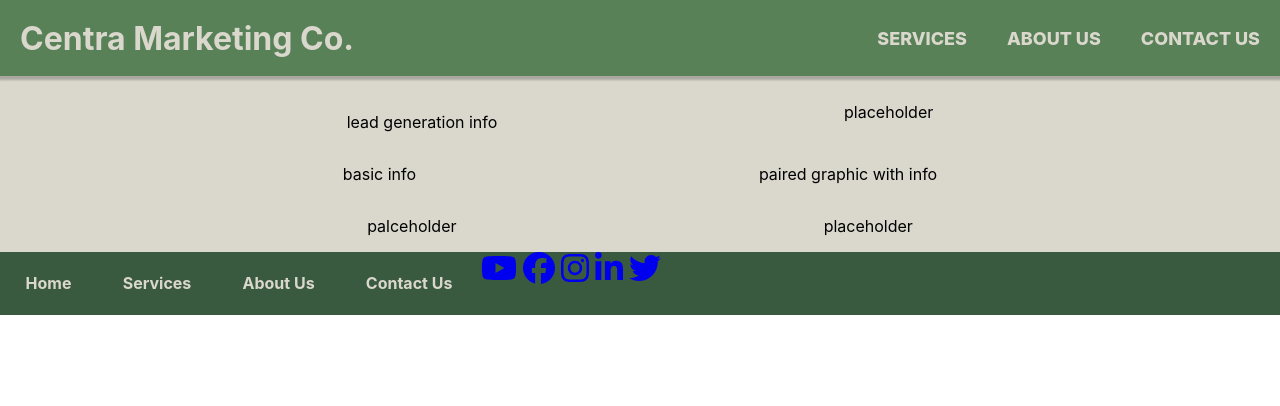
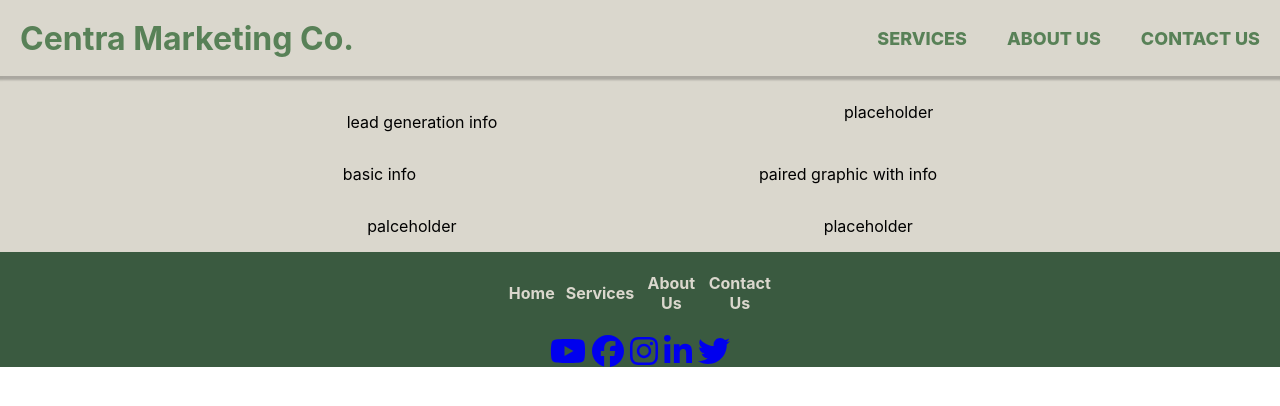
Before and after one commit to kylelacanna/centra-ui-1, a React (Create React App) app in the folder ui/: page /services in a window 1280 px wide. Shown: the top 406 px of the page. Built offline with nearby package versions, Linux system fonts and the light colour scheme.

Commit message:
changed style

```diff
--- a/ui/src/components/Footer.js
+++ b/ui/src/components/Footer.js
@@ -32,7 +32,7 @@ export function Footer(props) {
                         <h4>Contact Us</h4>
                     </div>
                 </Link>
-
+            </div>
             <div class="social-container">
                 <a href="https://www.youtube.com" className="youtube social">
                     <FontAwesomeIcon icon={faYoutube} size="2x" />
@@ -51,7 +51,5 @@ export function Footer(props) {
                 </a>
             </div>
         </div>
-
-        </div>
     );
 }
--- a/ui/src/styles/Footer.css
+++ b/ui/src/styles/Footer.css
@@ -1,25 +1,29 @@
+.footer-div {
+    display: flex;
+    background-color: #3A5A40;
+    text-align: center;
+    align-items: center;
+    flex-direction: column;
+    justify-content: space-evenly;
+}
+
 .footer-link {
     text-decoration: none;
     color: #DAD7CD;
-    display: flex;
-    align-items: center;
-    position: relative;
     max-width: 200px;
     padding-left: 2%;
     padding-right: 2%;
 }
 
-.footer-div {
-    background-color: #3A5A40;
-    text-align: center;
+.footer-page-links {
+    display: flex;
+    align-items: center;
     flex-direction: row;
 }
 
-.footer-page-links {
-    display: flex;
+.social-container {
+    align-items: center;
 }
-
-.social-container {}
 
 .social-container a {
     padding: 3px;
--- a/ui/src/styles/NavBar.css
+++ b/ui/src/styles/NavBar.css
@@ -5,7 +5,7 @@
     align-items: center;
     position: relative;
     padding: 0.5rem 0rem;
-    background-color: #588157;
+    background-color: #DAD7CD;
     color: black;
     box-shadow: 0 2px 2px 2px rgba(9, 9, 9, 0.23);
     justify-content: space-between;
@@ -53,7 +53,7 @@
 }
 
 .left-bar-link {
-    color: #DAD7CD;
+    color: #588157;
     padding: 0px 20px;
     text-align: center;
     text-decoration: none;
@@ -65,7 +65,7 @@
 }
 
 .right-bar-link {
-    color: #DAD7CD;
+    color: #588157;
     padding: 0px 20px;
     text-decoration: none;
     position: relative;
@@ -85,7 +85,7 @@
 
 .right-bar-link:focus,
 .right-bar-link:hover {
-    color: #fff;
+    color: #588157;
 }
 
 .right-bar-link:focus:after,
@@ -102,7 +102,7 @@
     position: absolute;
     width: 0%;
     height: 2px;
-    background-color: #fff;
+    background-color: #588157;
     transition-timing-function: cubic-bezier(0.25, 0.8, 0.25, 1);
     transition-duration: 400ms;
     transition-property: width, left;
```
Lines whose indentation alone changed are shown as unchanged.
